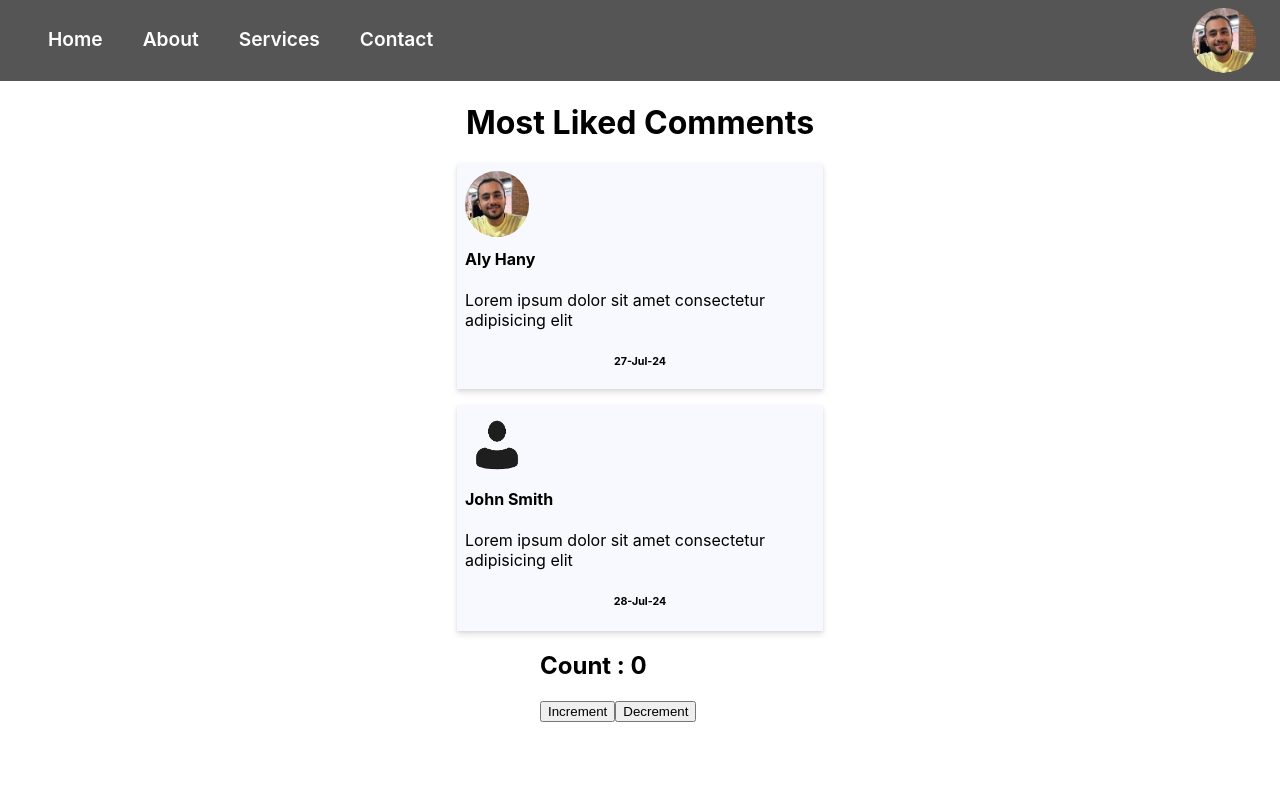
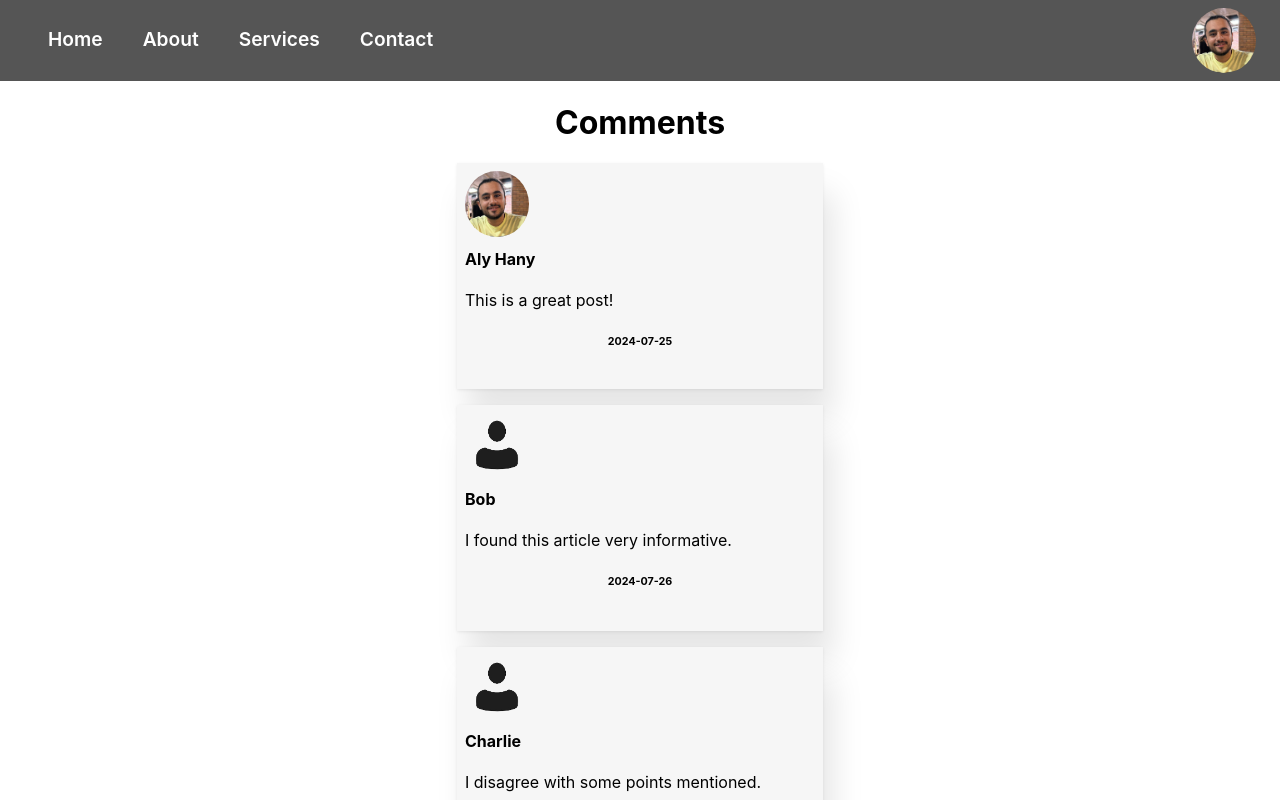
Before and after one commit to JEE18BI/ReactBlogWebsite, a React (Create React App) app: page / in a window 1280 px wide. Shown: the top 800 px of the page. Built offline with nearby package versions, Linux system fonts and the light colour scheme.

Commit message:
Class List Component

```diff
--- a/src/App.jsx
+++ b/src/App.jsx
@@ -2,14 +2,47 @@ import Comment from './Components/Comment/Comment.jsx';
 import Header from './Components/Header/Header.jsx';
 import Counter from './Components/Counter/Counter.jsx';
 import img1 from './Images/AlyHany.jpg';
+import CommentList from './Components/CommentList/CommentList.jsx';
+import {useState} from 'react';
 import '../src/App.css';
+const data = [
+  {
+    id: 1,
+    UserName: "Aly Hany",
+    Comment: "This is a great post!",
+    Date: "2024-07-25",
+    src:img1,
+    Status:"Active"
+  },
+  {
+    id: 2,
+    UserName: "Bob",
+    Comment: "I found this article very informative.",
+    Date: "2024-07-26",
+    Status:"Inactive"
+  },
+  {
+    id: 3,
+    UserName: "Charlie",
+    Comment: "I disagree with some points mentioned.",
+    Date: "2024-07-27",
+    Status:"Active"
+  },
+  {
+    id: 4,
+    UserName: "Diana",
+    Comment: "Can you provide more details on this topic?",
+    Date: "2024-07-28",
+    Status:"Active"
+  }
+];
 export function App() {
+  const [users, setUsers] = useState(data);
   return(
    <div>
     <Header src={img1}/>
-    <h1 className="Title">Most Liked Comments</h1>
-   <Comment UserName="Aly Hany" Comment="Lorem ipsum dolor sit amet consectetur adipisicing elit" Date="27-Jul-24" src={img1}/>
-   <Comment UserName="John Smith" Comment="Lorem ipsum dolor sit amet consectetur adipisicing elit" Date="28-Jul-24"/>
+    <h1 className="Title">Comments</h1>
+    <CommentList data={data}/>
    <Counter/>
    </div>
   )
--- a/src/Components/Comment/Comment.css
+++ b/src/Components/Comment/Comment.css
@@ -3,9 +3,10 @@
     margin: auto;
     padding: 0.5em;
     height: 210px;
-    background-color:ghostwhite;
-    box-shadow: 0 4px 6px rgba(0, 0, 0, 0.1), 0 1px 3px rgba(0, 0, 0, 0.08);
+    background-color:#f6f6f6;
+    box-shadow: 10px 30px 30px rgba(0, 0, 0, 0.1), 0 1px 3px rgba(0, 0, 0, 0.08);
     margin-bottom: 1em;
+
 }
 .Date{
     text-align:center ;
--- /dev/null
+++ b/src/Components/CommentList/CommentList.jsx
@@ -0,0 +1,15 @@
+import Comment from '../Comment/Comment.jsx';
+import './CommentList.css';
+const CommentList = ({data}) => {
+    const newData= data.map((comment)=>(
+        <Comment key={comment.id} {...comment}/>
+       ))
+       console.log(newData);
+  return (
+    <>
+      {newData}
+    </>
+  )
+}
+
+export default CommentList
```
Also changed, not shown: src/Components/CommentList/CommentList.css (added).
